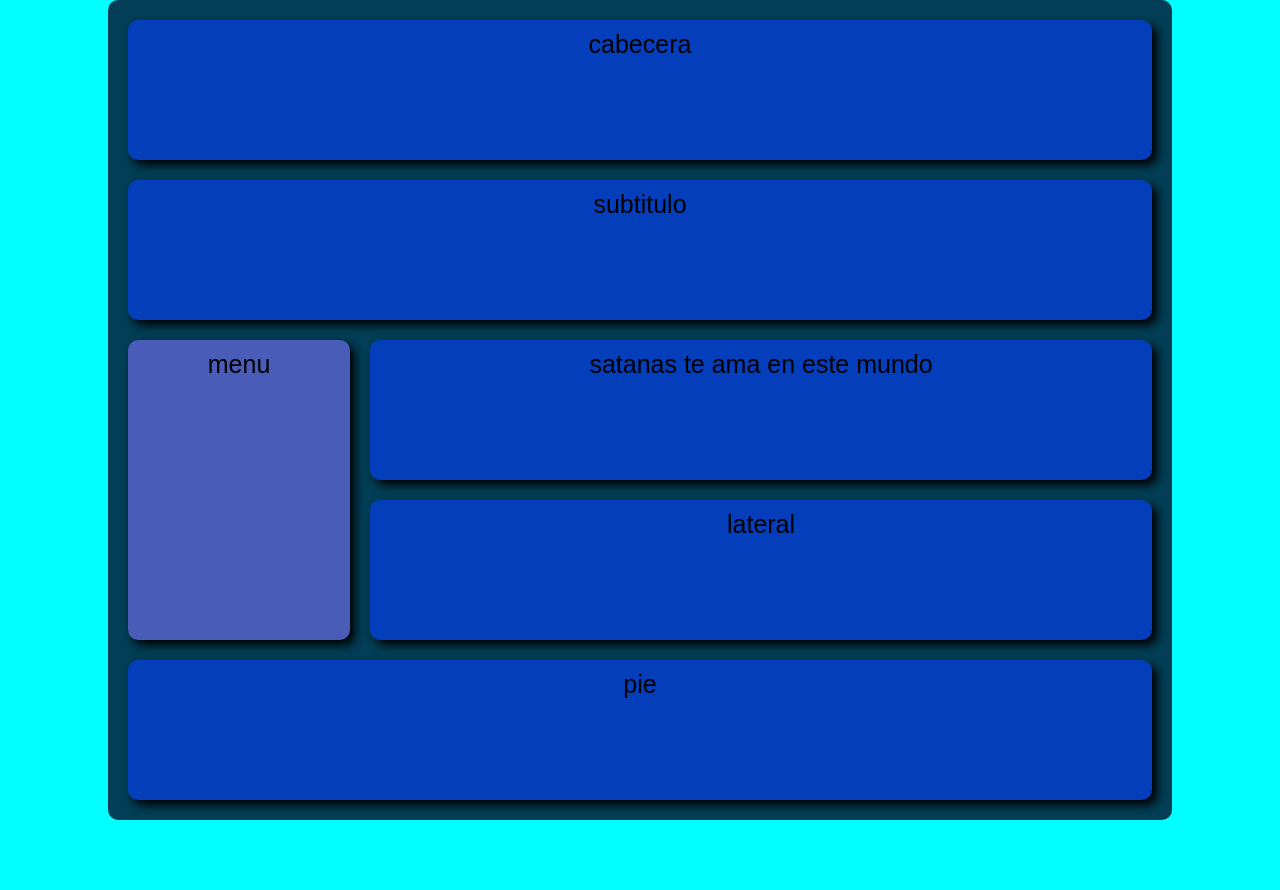
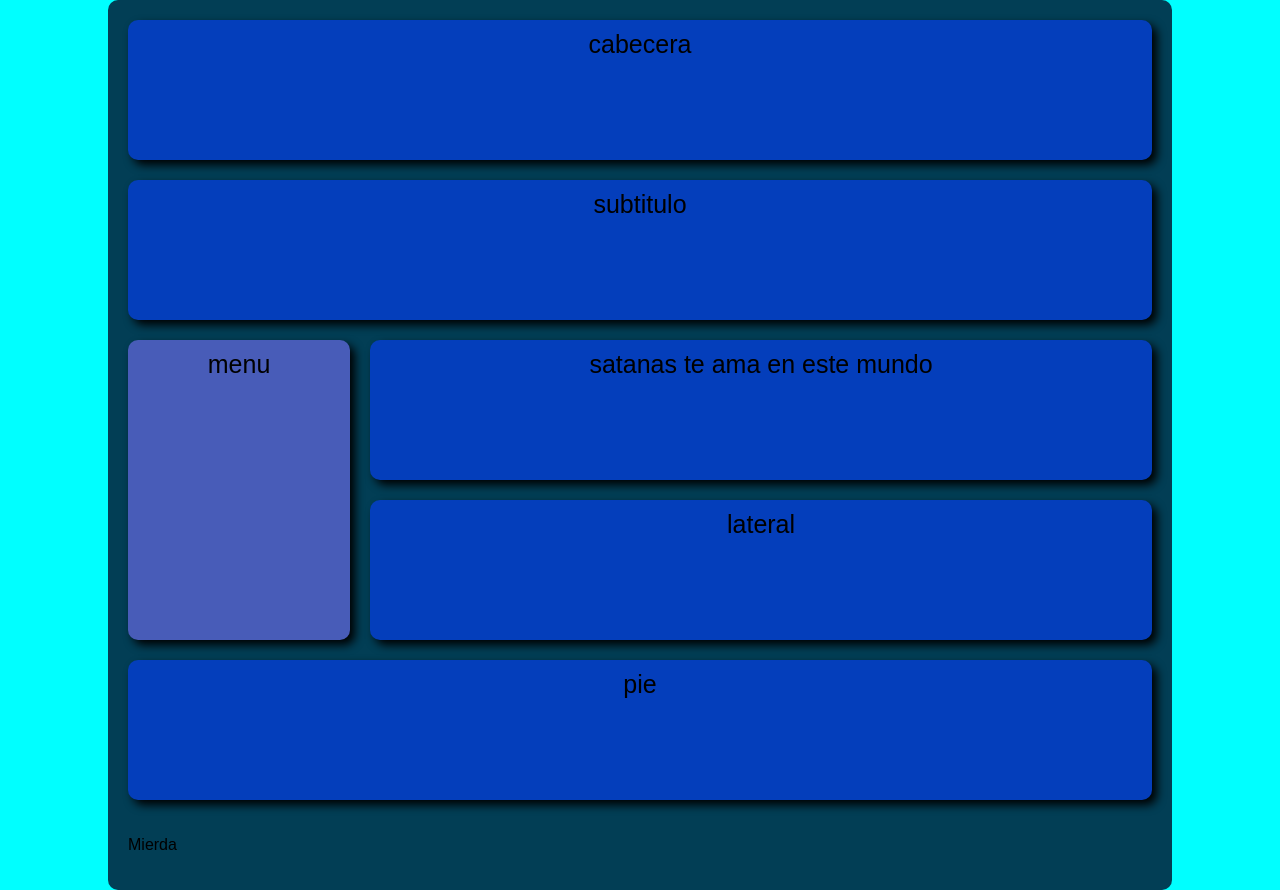
Before and after one commit to Rubendj/css-grid-areas, a plain HTML site: page index.html in a window 1280 px wide. Before the commit the page ends 820 px from the top, so only its background shows below. Drawn offline with Linux system fonts and the light colour scheme.

Commit message:
2 SNAPSHOT

```diff
--- a/index.html
+++ b/index.html
@@ -36,7 +36,7 @@
             <div class="cinco">
                 pie
             </div>
-
+            <p>Mierda</p>
 
 
 
```
